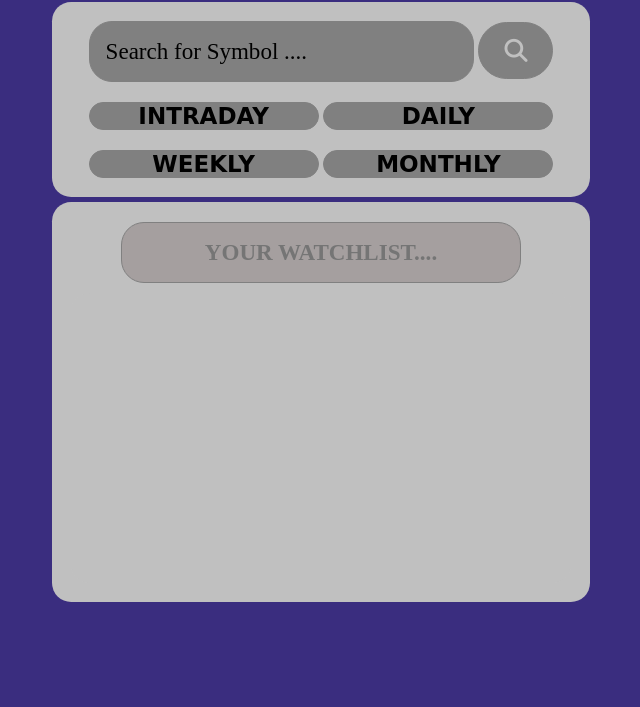
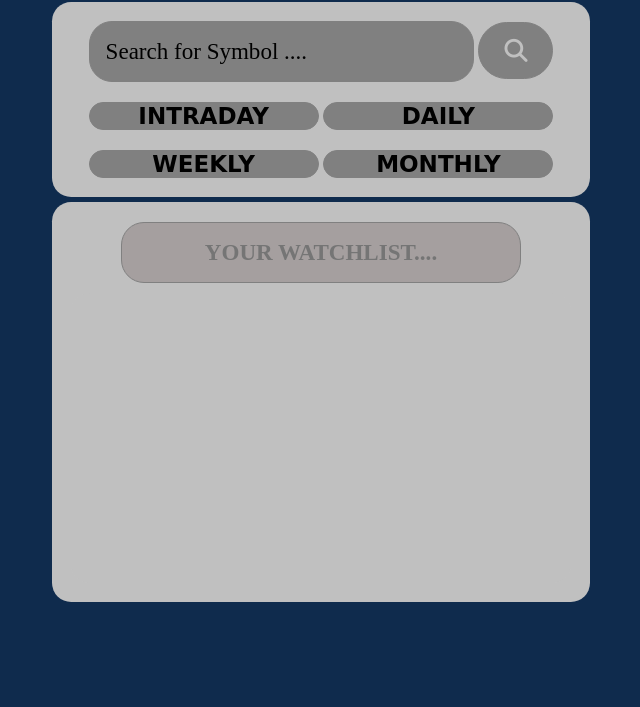
Before and after one commit to Aamir-Sohail772/Stock-Market-Dashboard---Javascript-Project---b3ejox5cgt4a, a plain HTML site: page index.html in a window 1280 px wide. Shown: the part 93-800 px from the top of the page, without its empty margins (319-959 px from the left). Drawn offline with Linux system fonts and the light colour scheme.

Commit message:
Update styles.css

```diff
--- a/styles.css
+++ b/styles.css
@@ -1,5 +1,5 @@
 body {
-    background-color: #3A2D7F;
+    background-color: #0F2B4D;
 }
 .container{
     display: grid;
```
